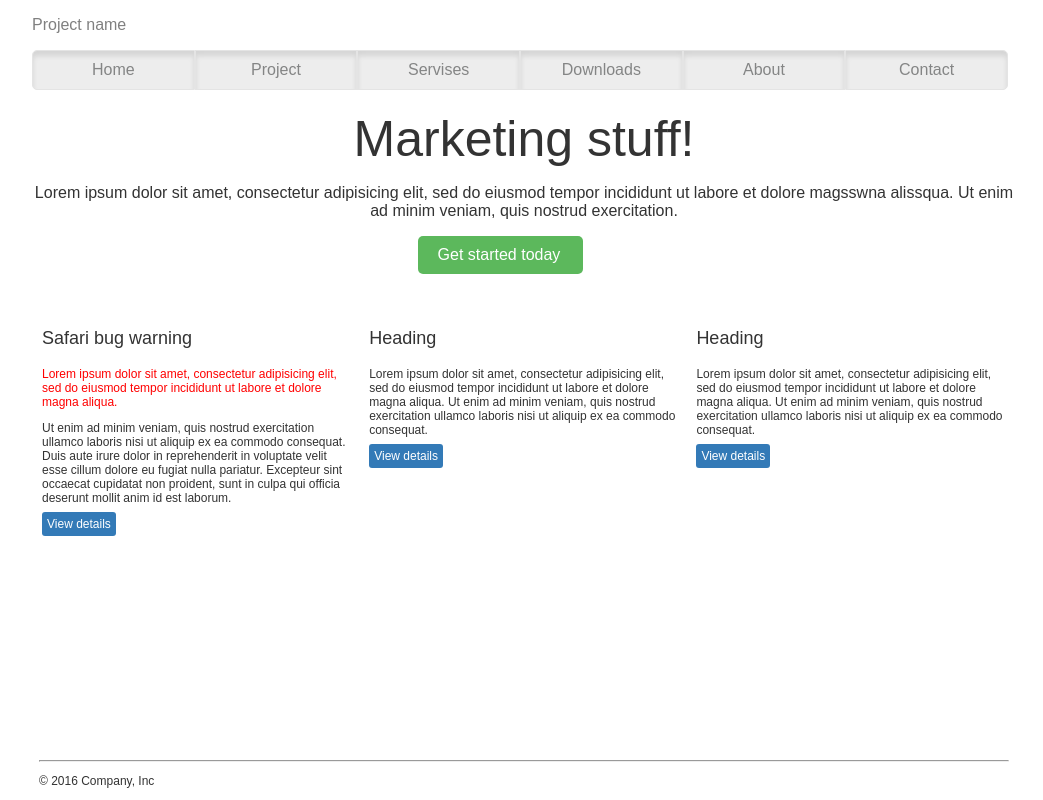
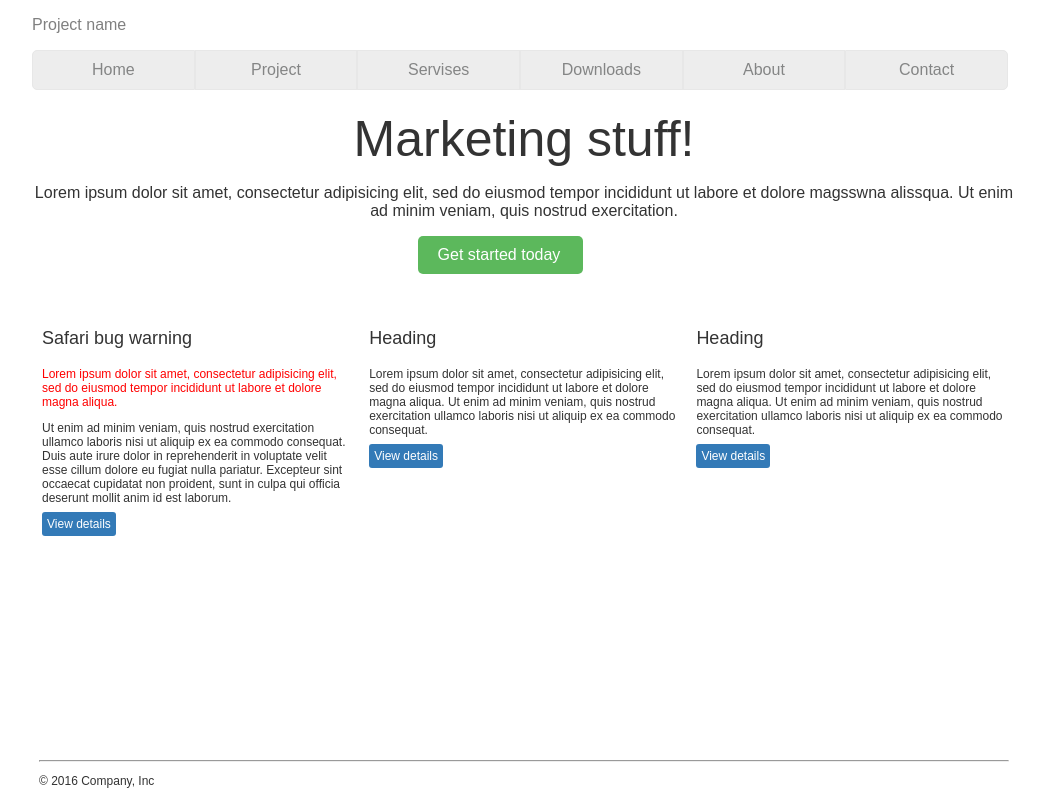
Before and after one commit to VitaZubkova/home_work_6, a plain HTML site: page index.html in a window 1280 px wide. Shown: the whole page, without its empty margins (116-1159 px from the left). Drawn offline with Linux system fonts and the light colour scheme.

Commit message:
If I understand correctly mistake. I corrected

```diff
--- a/style.css
+++ b/style.css
@@ -11,19 +11,20 @@ body{
 }
 .headbutton li:hover{
 	background-color: #DDDDDD;
+	box-shadow: inset 0px 5px 5px   rgba(0,0,0,0.1);
 }
 .button{
 	text-decoration: none;
 	color:#848585;
+
 }
 .headbutton li{
 	list-style: none;
 	display: inline-block;
 	width: calc(100% / 6 - 50px);
 	background-color: #EDEDED;
-	box-shadow: inset 0px 5px 5px   rgba(0,0,0,0.1);
 	padding: 10px 20px;
-	border: 1px solid #E4E4E4;
+	border: 1px solid #E7E7E7;
 	font-size: 16px;
 	text-align: center;
 }
```
